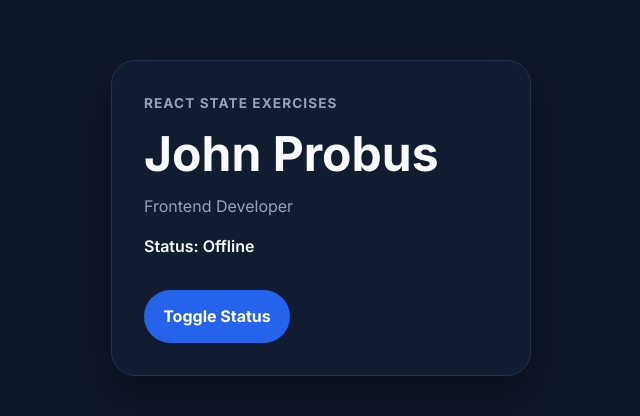
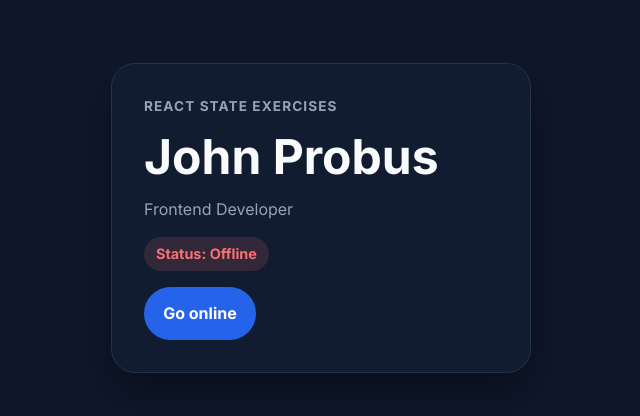
Before and after one commit to jprobussr/react-practice-lab, a React (Vite) app in the folder react-state-exercises/state-exercises-react/: page / in a window 1280 px wide. Shown: the part 182-598 px from the top of the page, without its empty margins (319-959 px from the left). Built offline with nearby package versions, Linux system fonts and the light colour scheme.

Commit message:
feat: build status toggle card exercise

```diff
--- a/react-state-exercises/state-exercises-react/src/App.jsx
+++ b/react-state-exercises/state-exercises-react/src/App.jsx
@@ -18,16 +18,20 @@ const App = () => {
 
   return (
     <main className="page">
-      <section className="status-card">
+      <section className={`status-card ${user.isOnline ? 'online' : ''}`}
+      >
         <p className="eyebrow">React State Exercises</p>
         <h1>{user.name}</h1>
         <p className="role">{user.role}</p>
 
-        <p className="status-text">
-          Status: {user.isOnline ? 'Online' : 'Offline'}
-        </p>
-
-        <button onClick={handleToggleStatus} className="toggle-button">Toggle Status</button>
+        <div className="card-actions">
+          <p className={`status-badge ${user.isOnline ? 'online' : 'offline'}`}>
+            Status: {user.isOnline ? 'Online' : 'Offline'}
+          </p>
+          <button onClick={handleToggleStatus} className="toggle-button">
+            {user.isOnline ? 'Go offline' : 'Go online'}
+          </button>
+        </div>
       </section>
     </main>
   );
--- a/react-state-exercises/state-exercises-react/src/index.css
+++ b/react-state-exercises/state-exercises-react/src/index.css
@@ -98,3 +98,36 @@ select {
 .toggle-button:hover {
   background: var(--button-hover);
 }
+
+.status-card.online {
+  border-color: var(--border-active);
+  background: var(--surface-active);
+}
+
+.card-actions {
+  display: flex;
+  flex-direction: column;
+  align-items: flex-start;
+  gap: 1rem;
+}
+
+.status-badge {
+  margin: 0;
+  display: inline-flex;
+  align-items: center;
+  width: fit-content;
+  padding: 0.4rem 0.75rem;
+  border-radius: 999px;
+  font-size: 0.9rem;
+  font-weight: 700;
+}
+
+.status-badge.online {
+  background: rgba(74, 222, 128, 0.14);
+  color: var(--success);
+}
+
+.status-badge.offline {
+  background: rgba(248, 113, 113, 0.14);
+  color: var(--danger);
+}
```
